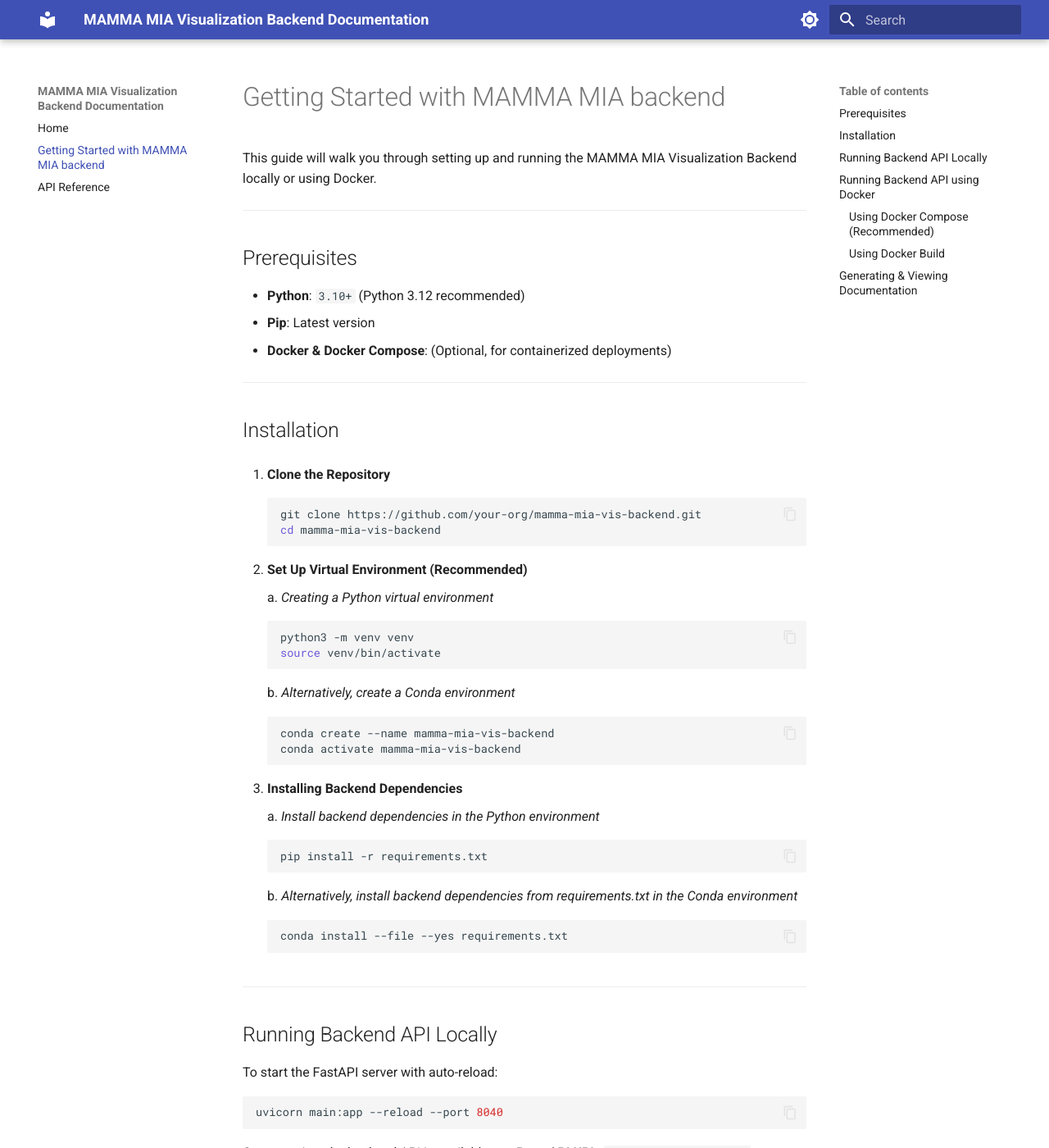
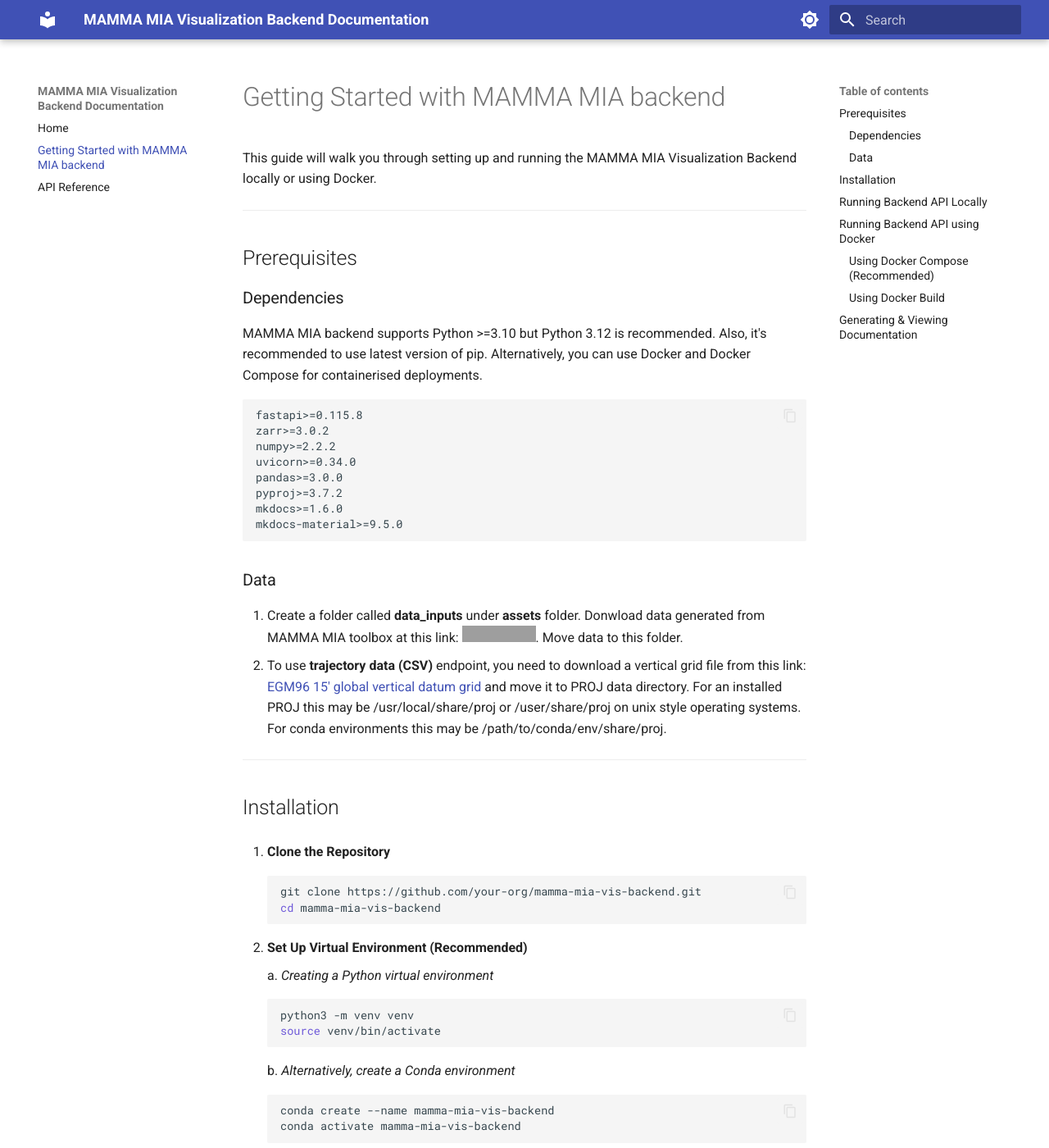
Before and after one commit to NOC-OI/mamma-mia-vis-backend, an MkDocs documentation site: the page built from docs/getting-started.md, in a window 1280 px wide and 1400 px high. Shown: the whole window at 82% size. Built offline with MkDocs 1.6.1 and Material for MkDocs 9.7.7, drawn with Linux system fonts in a browser that asks for light colours; some of the changed text lies outside the part shown; grey boxes are pictures that could not be loaded.

Commit message:
docs: Update README and getting-started file

````diff
--- a/docs/getting-started.md
+++ b/docs/getting-started.md
@@ -6,9 +6,23 @@
 
 ## Prerequisites
 
-- **Python**: `3.10+` (Python 3.12 recommended)
-- **Pip**: Latest version
-- **Docker & Docker Compose**: (Optional, for containerized deployments)
+### Dependencies
+MAMMA MIA backend supports Python >=3.10 but Python 3.12 is recommended. Also, it's recommended to use latest version of pip. Alternatively, you can use Docker and Docker Compose for containerised deployments.
+
+   ```
+   fastapi>=0.115.8
+   zarr>=3.0.2
+   numpy>=2.2.2
+   uvicorn>=0.34.0
+   pandas>=3.0.0
+   pyproj>=3.7.2
+   mkdocs>=1.6.0
+   mkdocs-material>=9.5.0
+   ```
+### Data
+
+1. Create a folder called **data_inputs** under **assets** folder. Donwload data generated from MAMMA MIA toolbox at this link: [![DOI](https://zenodo.org/badge/DOI/10.5281/zenodo.22306342.svg)](https://doi.org/10.5281/zenodo.22306342). Move data to this folder.
+2. To use **trajectory data (CSV)** endpoint, you need to download a vertical grid file from this link: [EGM96 15' global vertical datum grid](https://github.com/OSGeo/proj-datumgrid/blob/master/egm96_15.gtx) and move it to PROJ data directory. For an installed PROJ this may be /usr/local/share/proj or /user/share/proj on unix style operating systems. For conda environments this may be /path/to/conda/env/share/proj.
 
 ---
 
@@ -55,6 +69,7 @@
 ```
 
 Once running, the backend API is available at:
+
 - **Base API URL**: `http://127.0.0.1:8040`
 - **Interactive OpenAPI / Swagger Documentation**: [http://127.0.0.1:8040/docs](http://127.0.0.1:8040/docs)
 - **ReDoc Documentation**: [http://127.0.0.1:8040/redoc](http://127.0.0.1:8040/redoc)
````
Also changed, not shown: other parts of docs/getting-started.md (+1 -1 lines), README.md (+14 -34 lines).
